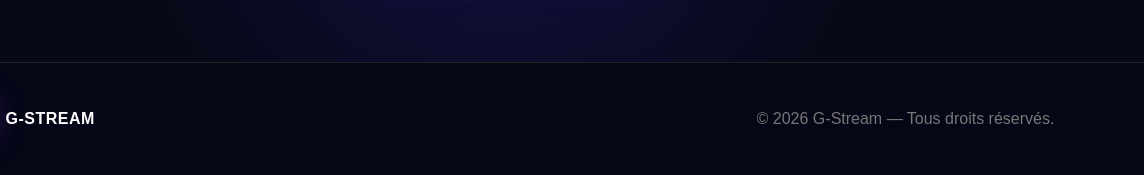
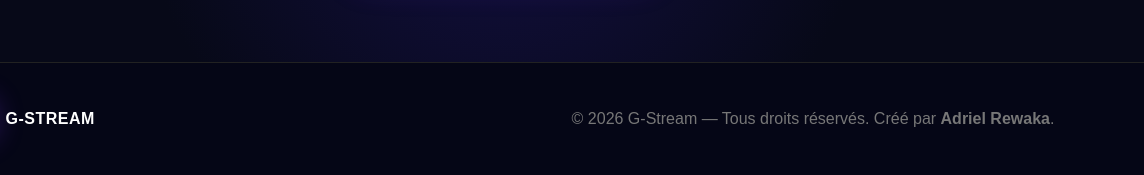
Before and after one commit to adrielrewaka-stack/g-stream241, a plain HTML site: page index.html in a window 1280 px wide. Shown: the part 4369-4544 px from the top of the page, 136-1280 px from the left. Drawn offline with Linux system fonts and the light colour scheme.

Commit message:
Update index.html

```diff
--- a/index.html
+++ b/index.html
@@ -310,7 +310,7 @@
       <span>G-STREAM</span>
     </div>
 
-    <p>© 2026 G-Stream — Tous droits réservés.</p>
+    <p>© 2026 G-Stream — Tous droits réservés. Créé par <strong>Adriel Rewaka</strong>.</p>
   </footer>
 
   <!-- FENÊTRE DE COMMANDE -->
```
